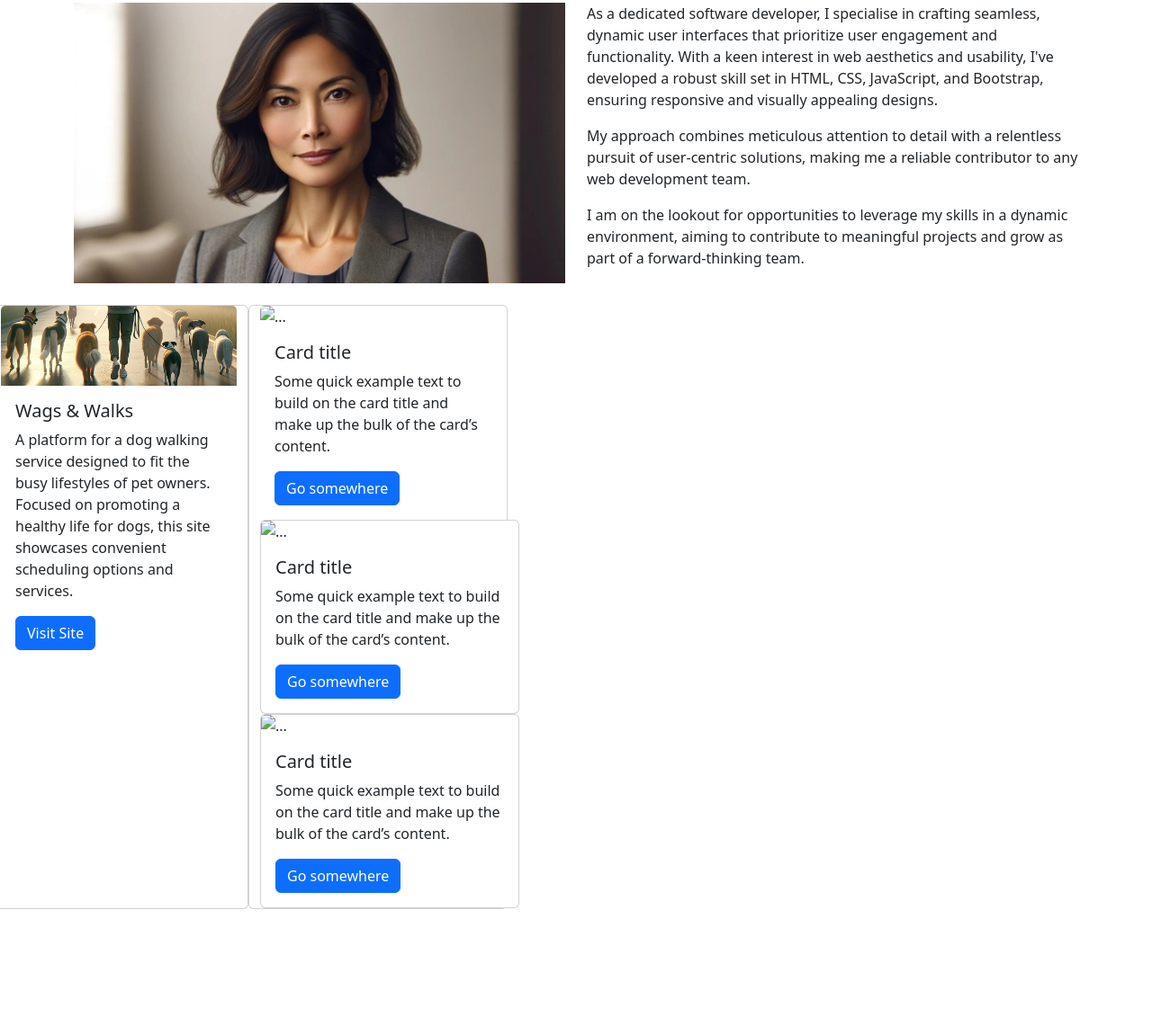
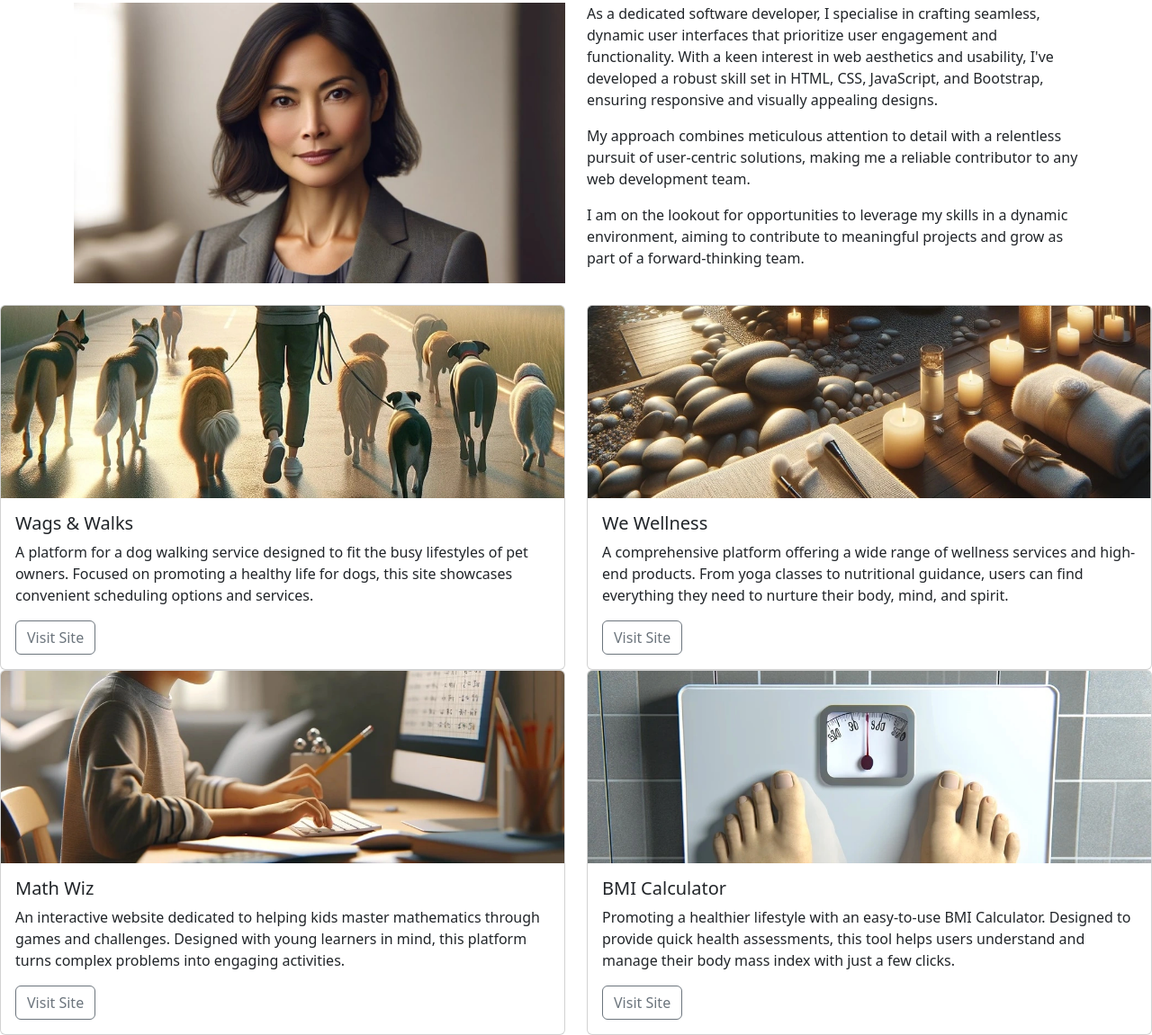
Before and after one commit to DeanHarland/mei-wong-portfolio, a plain HTML site: page index.html in a window 1280 px wide. Shown: the part 544-1695 px from the top of the page at 90% size. Before the commit the page ends 1555 px from the top, so only its background shows below. Drawn offline with nearby package versions, Linux system fonts and the light colour scheme; files whose address does not match are found by name.

Commit message:
add content to grid cards

```diff
--- a/index.html
+++ b/index.html
@@ -108,43 +108,49 @@
 
 </main>
 
-<div class="row">
-    <div class="card" style="width: 18rem;">
+<div class="row row-cols-1 row-cols-md-2">
+    <div class="col">
+        <div class="card" >
             <img src=".//assets/images/wags-and-walks.webp" class="card-img-top" alt="A man walking several dogs early in the morning">
                 <div class="card-body">
                     <h5 class="card-title">Wags & Walks</h5>
                     <p class="card-text">A platform for a dog walking service designed to fit the busy lifestyles of pet owners. Focused on promoting a healthy life for dogs, this site showcases convenient scheduling options and services.</p>
-    <a href="#" class="btn btn-primary">Visit Site</a>
+                    <a href="#" class="btn btn-outline-secondary">Visit Site</a>
+                </div>
+        </div>
+    </div>
+    <div class="col">
+        <div class="card">
+            <img src="./assets/images/we-wellness.webp" class="card-img-top" alt="A spa with candles towels and natural material">
+                <div class="card-body">
+                    <h5 class="card-title">We Wellness</h5>
+                    <p class="card-text">A comprehensive platform offering a wide range of wellness services and high-end products. From yoga classes to nutritional guidance, users can find everything they need to nurture their body, mind, and spirit.</p>
+                    <a href="#" class="btn btn-outline-secondary">Visit Site</a>
+            </div>
     </div>
     </div>
 
-<div class="card" style="width: 18rem;">
-  <img src="..." class="card-img-top" alt="...">
+    <div class="col">
+    <div class="card">
+        <img src="./assets/images/math-wiz.webp" class="card-img-top" alt="A child practicing math at a computer">
         <div class="card-body">
-    <h5 class="card-title">Card title</h5>
-    <p class="card-text">Some quick example text to build on the card title and make up the bulk of the card’s content.</p>
-    <a href="#" class="btn btn-primary">Go somewhere</a>
+            <h5 class="card-title">Math Wiz</h5>
+            <p class="card-text">An interactive website dedicated to helping kids master mathematics through games and challenges. Designed with young learners in mind, this platform turns complex problems into engaging activities.</p>
+            <a href="#" class="btn btn-outline-secondary">Visit Site</a>
         </div>
-
-  <div class="card" style="width: 18rem;">
-  <img src="..." class="card-img-top" alt="...">
+    </div>
+    </div>
+        <div class="col">
+    <div class="card" >
+        <img src="./assets/images/bmi-calculator.webp" class="card-img-top" alt="Weighing scales seen from the first person view of the person standing on the scales">
         <div class="card-body">
-    <h5 class="card-title">Card title</h5>
-    <p class="card-text">Some quick example text to build on the card title and make up the bulk of the card’s content.</p>
-    <a href="#" class="btn btn-primary">Go somewhere</a>
+            <h5 class="card-title">BMI Calculator</h5>
+            <p class="card-text">Promoting a healthier lifestyle with an easy-to-use BMI Calculator. Designed to provide quick health assessments, this tool helps users understand and manage their body mass index with just a few clicks.</p>
+            <a href="#" class="btn btn-outline-secondary">Visit Site</a>
+        </div>
     </div>
     </div>
 
-<div class="card" style="width: 18rem;">
-  <img src="..." class="card-img-top" alt="...">
-  <div class="card-body">
-    <h5 class="card-title">Card title</h5>
-    <p class="card-text">Some quick example text to build on the card title and make up the bulk of the card’s content.</p>
-    <a href="#" class="btn btn-primary">Go somewhere</a>
-  </div>
-</div>
-
-</div>
 
 
 
```
Lines whose indentation alone changed are shown as unchanged.
